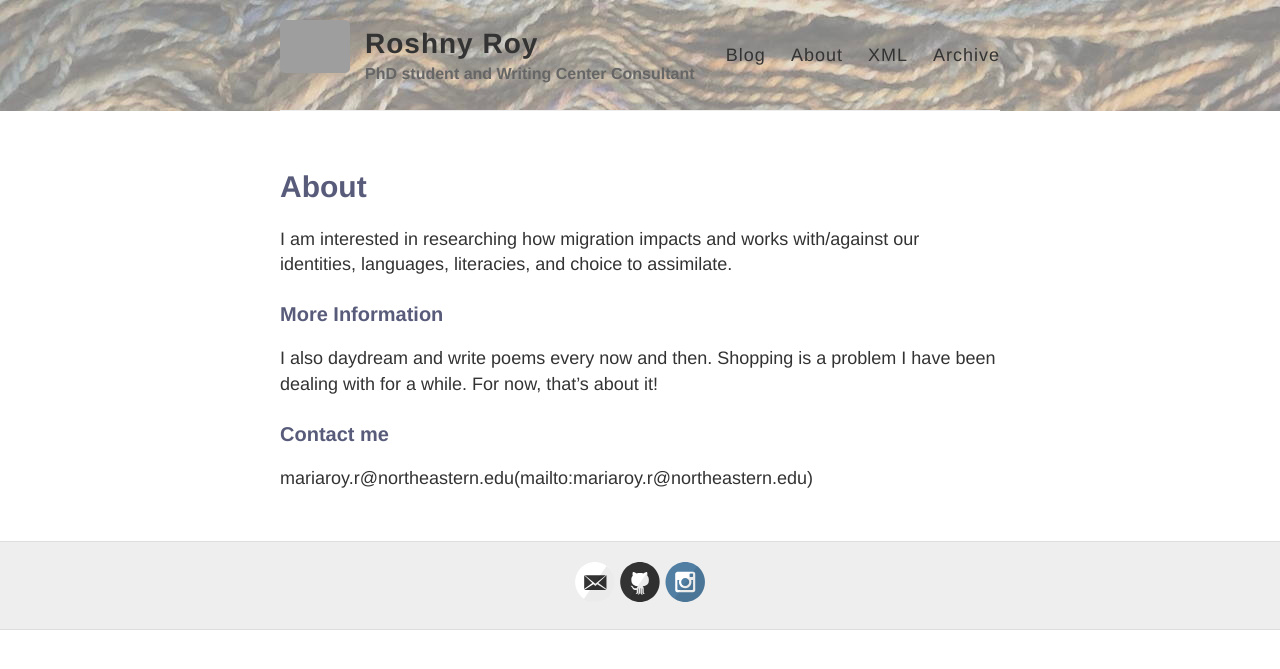
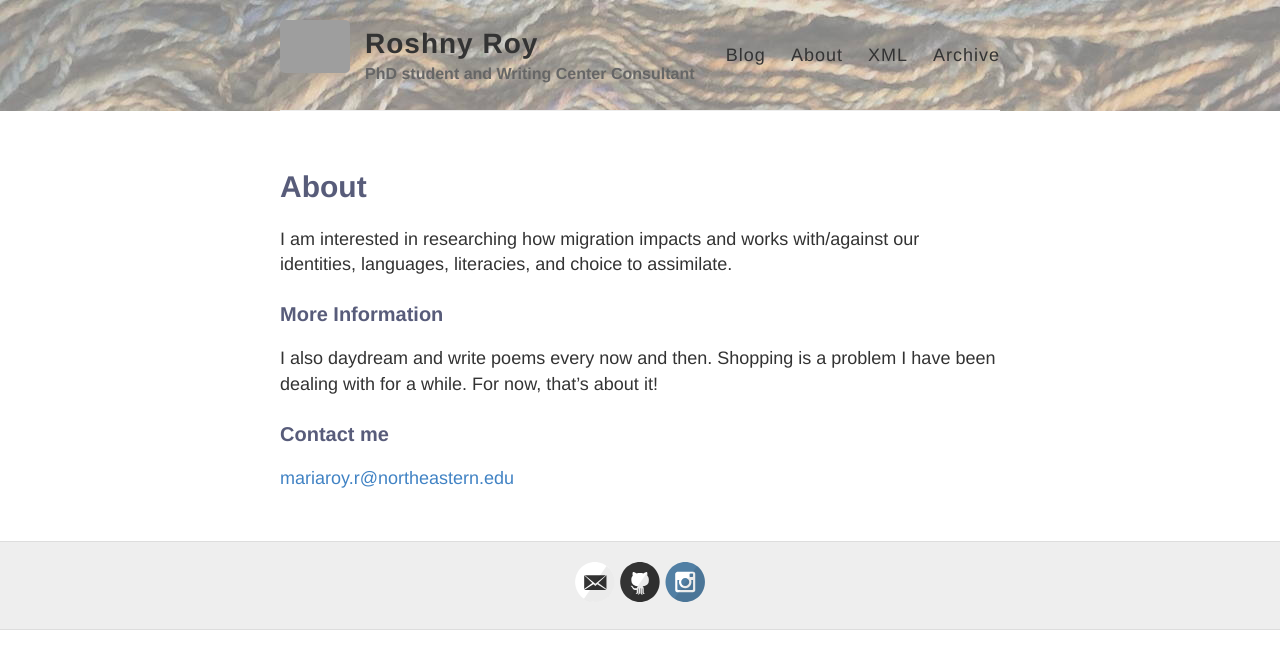
Before and after one commit to roshnyroy/roshnyroy.github.io, a Jekyll site: the page built from about.md, in a window 1280 px wide. Shown: the top 669 px of the page. Built offline with Jekyll 4.4.1, drawn with Linux system fonts in a browser that asks for light colours; grey boxes are pictures that could not be loaded.

Commit message:
Update about.md

```diff
--- a/about.md
+++ b/about.md
@@ -12,4 +12,4 @@ I also daydream and write poems every now and then. Shopping is a problem I have
 
 ### Contact me
 
-mariaroy.r@northeastern.edu(mailto:mariaroy.r@northeastern.edu)
+[mariaroy.r@northeastern.edu](mailto:mariaroy.r@northeastern.edu)
```
